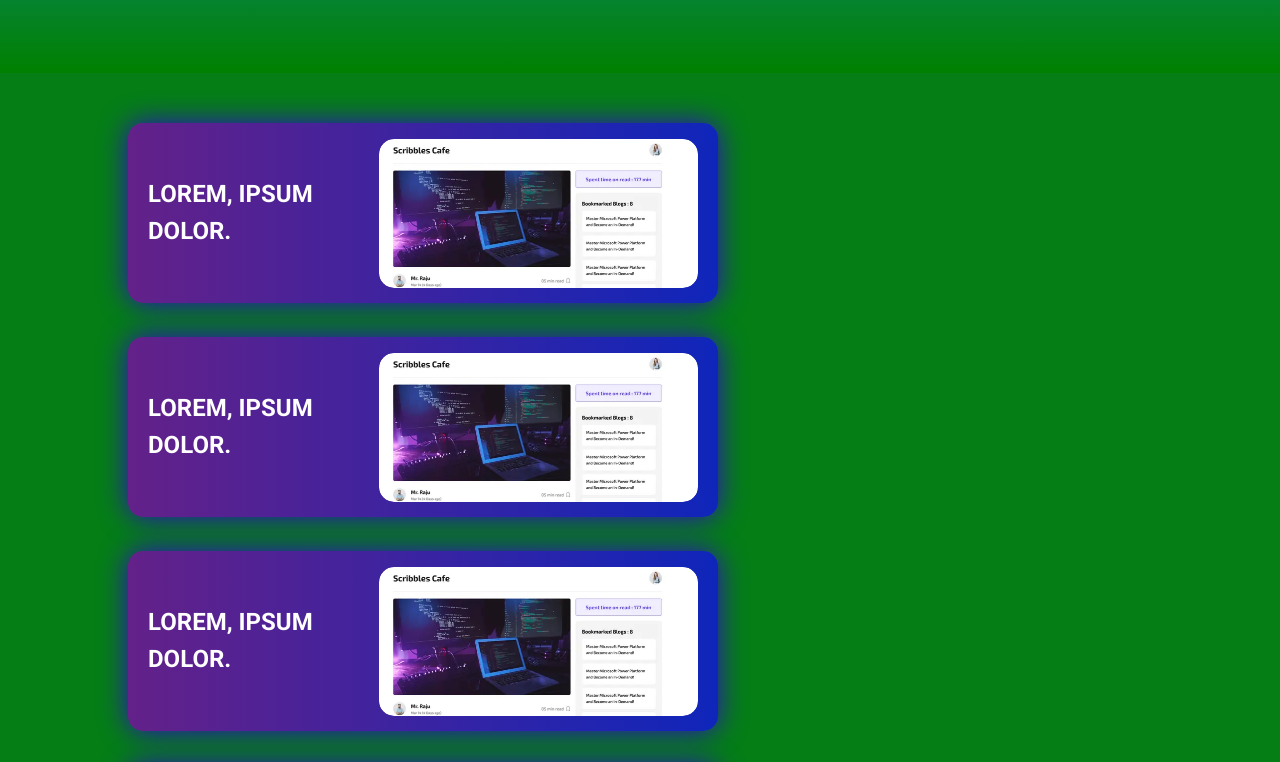
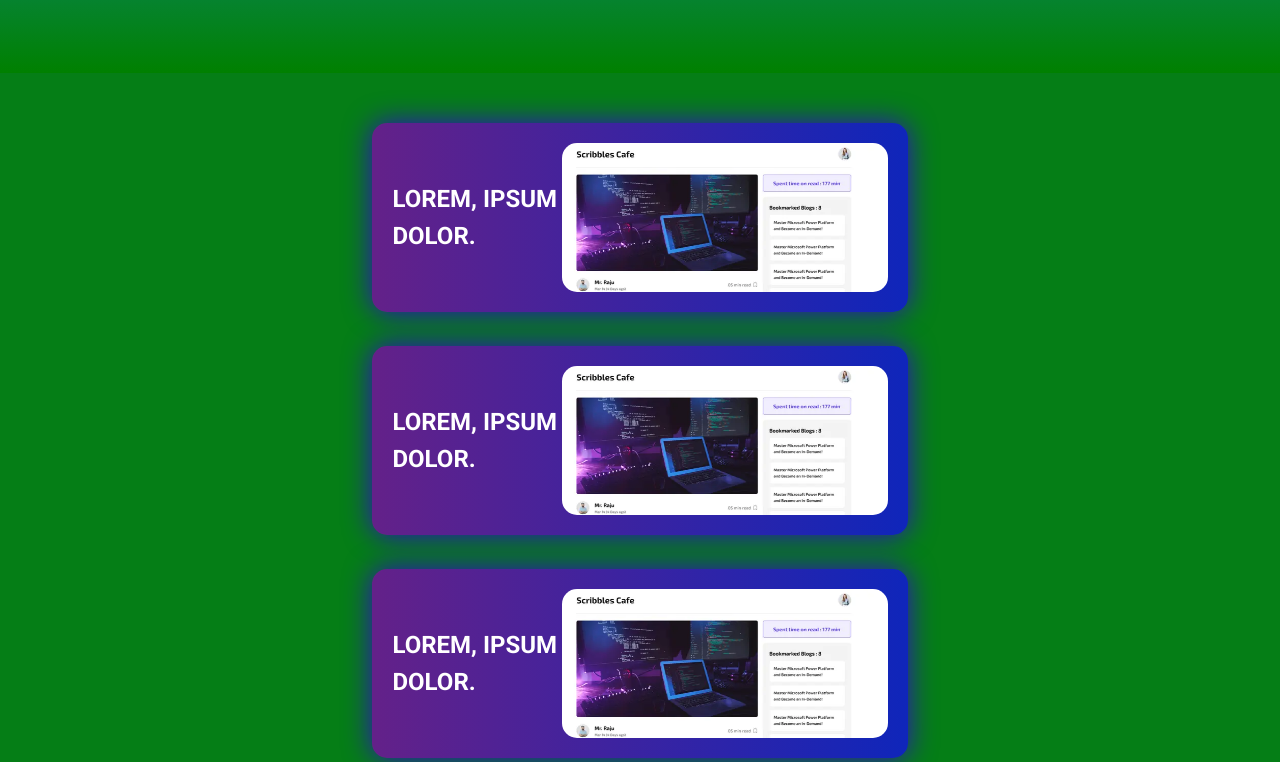
Before and after one commit to mdfoyezkhan/new-project-for-practice, a plain HTML site: page index.html in a window 1280 px wide. Shown: the part 1959-2721 px from the top of the page. Drawn offline with Linux system fonts and the light colour scheme.

Commit message:
commit for transform code change

```diff
--- a/index.html
+++ b/index.html
@@ -148,19 +148,19 @@
      <section class="rotate-section">
         <div class="rotate-sengle-box-wrapper">
             <div class="rotate-box">
-                <h1>Lorem, ipsum dolor.</h1>
+                <h1>Lorem, ipsum <br> dolor.</h1>
                 <div class="rotate-img"><img src="knowledge-cafe.png" alt=""></div>
             </div>
             <div class="rotate-box">
-                <h1>Lorem, ipsum dolor.</h1>
+                <h1>Lorem, ipsum <br> dolor.</h1>
                 <div class="rotate-img"><img src="knowledge-cafe.png" alt=""></div>
             </div>
             <div class="rotate-box">
-                <h1>Lorem, ipsum dolor.</h1>
+                <h1>Lorem, ipsum <br> dolor.</h1>
                 <div class="rotate-img"><img src="knowledge-cafe.png" alt=""></div>
             </div>
             <div class="rotate-box">
-                <h1>Lorem, ipsum dolor.</h1>
+                <h1>Lorem, ipsum <br> dolor.</h1>
                 <div class="rotate-img"><img src="knowledge-cafe.png" alt=""></div>
             </div>
         </div>
--- a/style.css
+++ b/style.css
@@ -290,14 +290,12 @@
 .rotate-sengle-box-wrapper {
   width: 100%;
   display: flex;
-  justify-content: space-between;
+  justify-content: space-around;
   gap: 34px;
   flex-wrap: wrap;
 }
 .rotate-box {
   display: flex;
-  width: 590px;
-  height: 180px;
   justify-content: space-between;
   align-items: center;
   padding: 20px;
@@ -310,15 +308,12 @@
   box-shadow: 0px 0px 17px -1px #d2cee2;
 }
 .rotate-img {
-  width: 350px;
-  overflow: hidden;
   right: 25px;
   border-radius: 15px;
   transition:.5s;
   height: 149px;
 }
 .rotate-img img {
-  width: 100%;
   border-radius: 15px;
   height: 100%;
 }
@@ -326,4 +321,5 @@
   text-transform: uppercase;
   line-height: 37px;
   color: white;
+  padding-right: 5px;
 }
```
